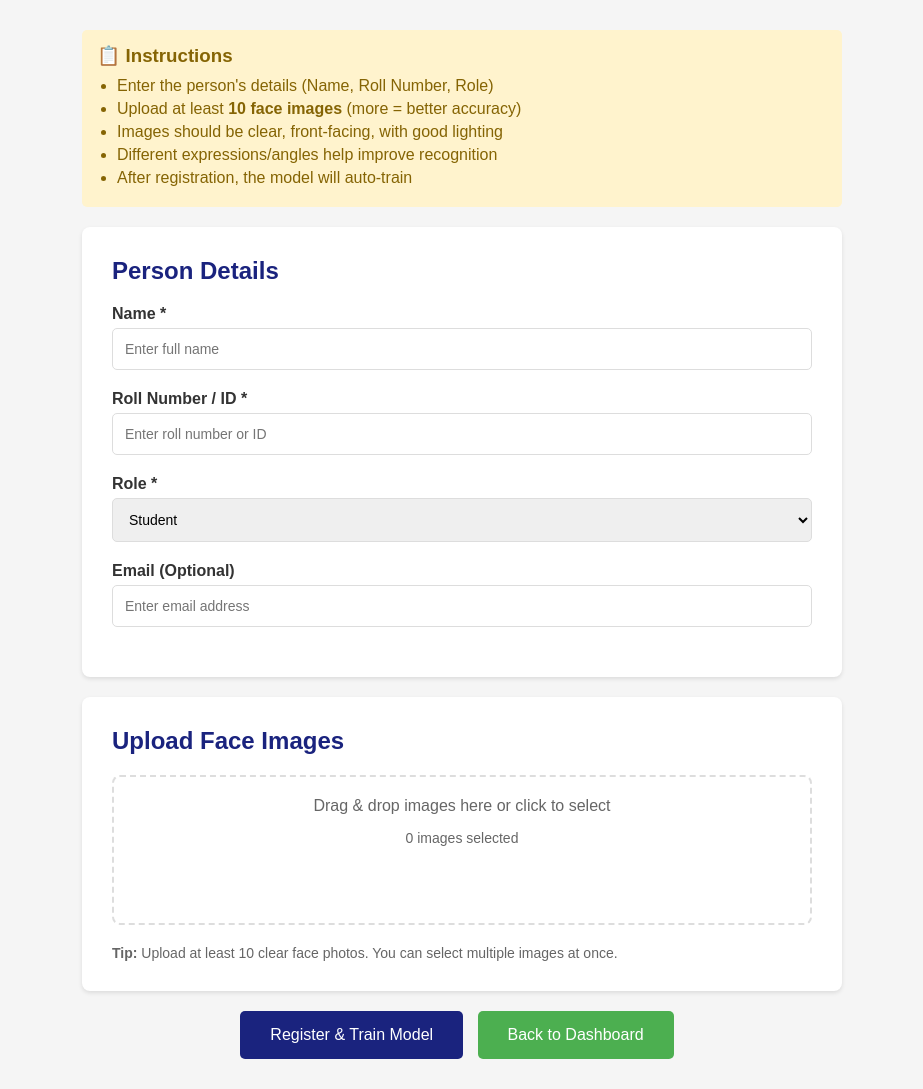
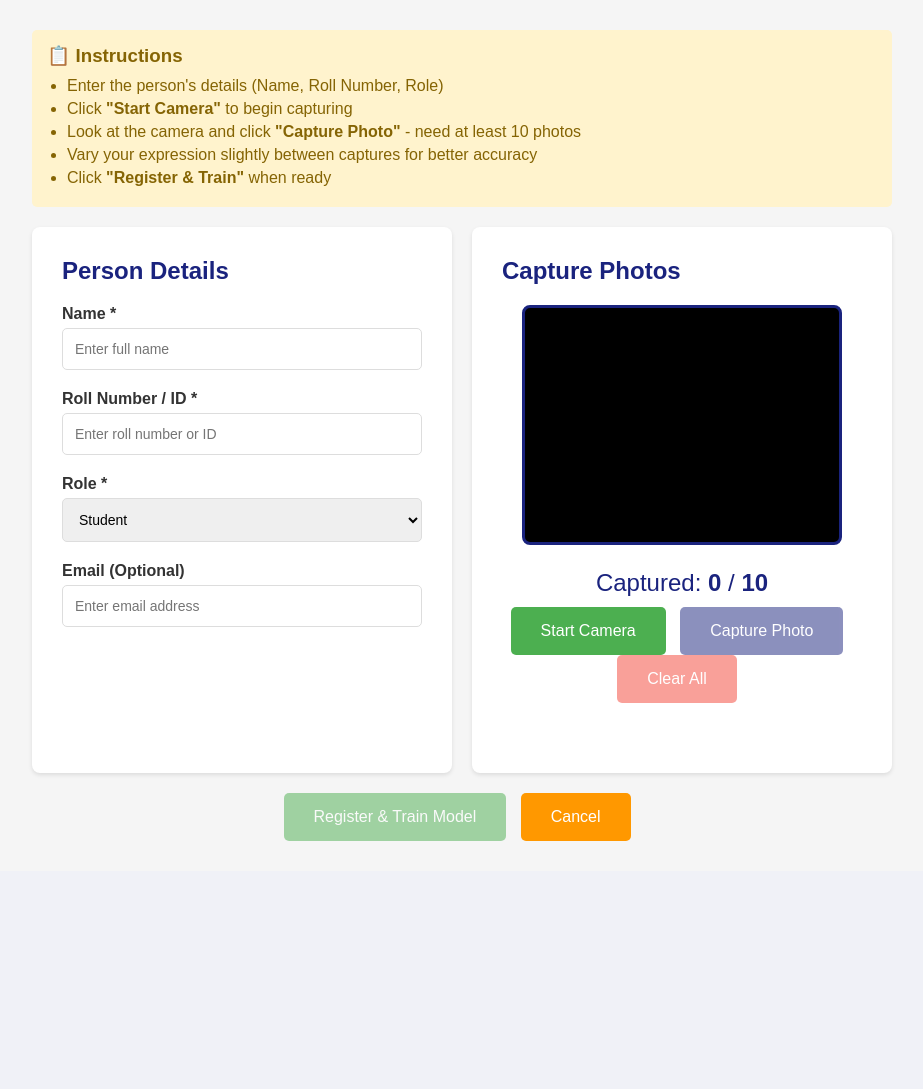
Before and after one commit to thirumalain186-collab/FaceID-Attendence-and-Alart-, a Flask app: page /register in a window 1280 px wide. Shown: the part 78-1167 px from the top of the page, without its empty margins (178-1101 px from the left). After the commit the page ends 919 px from the top, so only its background shows below. Run offline with Flask 3, Linux system fonts and the light colour scheme.

Commit message:
feat: Webcam capture for registration instead of upload

```diff
--- a/templates/register.html
+++ b/templates/register.html
@@ -11,20 +11,25 @@
         .header h1 { font-size: 24px; }
         .header a { color: white; text-decoration: none; padding: 10px 20px; background: rgba(255,255,255,0.2); border-radius: 5px; }
         .header a:hover { background: rgba(255,255,255,0.3); }
-        .container { max-width: 800px; margin: 30px auto; padding: 0 20px; }
+        .container { max-width: 900px; margin: 30px auto; padding: 0 20px; }
         .card { background: white; padding: 30px; border-radius: 8px; box-shadow: 0 2px 4px rgba(0,0,0,0.1); }
         .card h2 { color: #1a237e; margin-bottom: 20px; }
         .form-group { margin-bottom: 20px; }
         .form-group label { display: block; margin-bottom: 5px; color: #333; font-weight: 600; }
         .form-group input, .form-group select { width: 100%; padding: 12px; border: 1px solid #ddd; border-radius: 5px; font-size: 14px; }
-        .form-group input:focus, .form-group select:focus { outline: none; border-color: #1a237e; }
         .btn { padding: 15px 30px; border: none; border-radius: 5px; cursor: pointer; font-size: 16px; margin-right: 10px; }
         .btn-primary { background: #1a237e; color: white; }
         .btn-success { background: #4caf50; color: white; }
+        .btn-danger { background: #f44336; color: white; }
+        .btn-warning { background: #ff9800; color: white; }
         .btn:hover { opacity: 0.9; }
-        .preview-area { border: 2px dashed #ddd; padding: 20px; text-align: center; min-height: 150px; border-radius: 8px; margin-bottom: 20px; }
-        .preview-area img { max-width: 150px; max-height: 150px; margin: 5px; border-radius: 5px; }
-        .preview-area p { color: #666; }
+        .btn:disabled { opacity: 0.5; cursor: not-allowed; }
+        .camera-area { text-align: center; margin: 20px 0; }
+        #video { border: 3px solid #1a237e; border-radius: 8px; width: 320px; height: 240px; background: #000; }
+        #canvas { display: none; }
+        .preview-area { display: flex; flex-wrap: wrap; gap: 10px; justify-content: center; margin: 20px 0; }
+        .preview-area img { width: 80px; height: 80px; object-fit: cover; border-radius: 5px; border: 2px solid #ddd; }
+        .preview-area .captured-count { width: 80px; height: 80px; border: 2px dashed #1a237e; border-radius: 5px; display: flex; align-items: center; justify-content: center; color: #1a237e; font-weight: bold; }
         .message { padding: 15px; border-radius: 5px; margin-bottom: 20px; }
         .message.success { background: #d4edda; color: #155724; border: 1px solid #c3e6cb; }
         .message.error { background: #f8d7da; color: #721c24; border: 1px solid #f5c6cb; }
@@ -33,9 +38,10 @@
         .instructions h3 { margin-bottom: 10px; color: #856404; }
         .instructions ul { margin-left: 20px; color: #856404; }
         .instructions li { margin-bottom: 5px; }
-        .image-grid { display: flex; flex-wrap: wrap; gap: 10px; margin-top: 10px; }
-        .image-grid .img-thumb { width: 80px; height: 80px; object-fit: cover; border-radius: 5px; }
-        .count { font-size: 14px; color: #666; margin-top: 5px; }
+        .count-display { text-align: center; font-size: 24px; color: #1a237e; margin: 10px 0; }
+        .count-display span { font-weight: bold; }
+        .row { display: flex; gap: 20px; }
+        .row .card { flex: 1; }
     </style>
 </head>
 <body>
@@ -49,15 +55,16 @@
             <h3>📋 Instructions</h3>
             <ul>
                 <li>Enter the person's details (Name, Roll Number, Role)</li>
-                <li>Upload at least <strong>10 face images</strong> (more = better accuracy)</li>
-                <li>Images should be clear, front-facing, with good lighting</li>
-                <li>Different expressions/angles help improve recognition</li>
-                <li>After registration, the model will auto-train</li>
+                <li>Click <strong>"Start Camera"</strong> to begin capturing</li>
+                <li>Look at the camera and click <strong>"Capture Photo"</strong> - need at least 10 photos</li>
+                <li>Vary your expression slightly between captures for better accuracy</li>
+                <li>Click <strong>"Register & Train"</strong> when ready</li>
             </ul>
         </div>
 
         <div id="message"></div>
 
+        <div class="row">
             <div class="card">
                 <h2>Person Details</h2>
                 <form id="registerForm">
@@ -86,76 +93,113 @@
                 </form>
             </div>
 
-        <div class="card" style="margin-top: 20px;">
-            <h2>Upload Face Images</h2>
-            <div class="preview-area" id="dropZone">
-                <p>Drag & drop images here or click to select</p>
-                <input type="file" id="fileInput" multiple accept="image/*" style="display: none;">
-                <div class="image-grid" id="imagePreview"></div>
-                <p class="count" id="imageCount">0 images selected</p>
+            <div class="card">
+                <h2>Capture Photos</h2>
+                <div class="camera-area">
+                    <video id="video" autoplay playsinline></video>
+                    <canvas id="canvas"></canvas>
                 </div>
-            <p style="color: #666; font-size: 14px;">
-                <strong>Tip:</strong> Upload at least 10 clear face photos. You can select multiple images at once.
-            </p>
+
+                <div class="count-display">
+                    Captured: <span id="photoCount">0</span> / <span id="minPhotos">10</span>
+                </div>
+
+                <div style="text-align: center;">
+                    <button type="button" class="btn btn-success" id="startBtn" onclick="startCamera()">Start Camera</button>
+                    <button type="button" class="btn btn-primary" id="captureBtn" onclick="capturePhoto()" disabled>Capture Photo</button>
+                    <button type="button" class="btn btn-danger" id="clearBtn" onclick="clearPhotos()" disabled>Clear All</button>
+                </div>
+
+                <div class="preview-area" id="previewArea">
+                    <!-- Captured photos will appear here -->
+                </div>
+            </div>
         </div>
 
         <div style="margin-top: 20px; text-align: center;">
-            <button type="button" class="btn btn-primary" onclick="registerPerson()">Register & Train Model</button>
-            <button type="button" class="btn btn-success" onclick="location.href='/'">Back to Dashboard</button>
+            <button type="button" class="btn btn-success" id="registerBtn" onclick="registerPerson()" disabled>Register & Train Model</button>
+            <button type="button" class="btn btn-warning" onclick="location.href='/'">Cancel</button>
         </div>
     </div>
 
     <script>
-        let selectedFiles = [];
+        let stream = null;
+        let capturedPhotos = [];
 
-        const dropZone = document.getElementById('dropZone');
-        const fileInput = document.getElementById('fileInput');
-        const preview = document.getElementById('imagePreview');
-        const imageCount = document.getElementById('imageCount');
-
-        dropZone.addEventListener('click', () => fileInput.click());
-
-        dropZone.addEventListener('dragover', (e) => {
-            e.preventDefault();
-            dropZone.style.borderColor = '#1a237e';
+        async function startCamera() {
+            try {
+                stream = await navigator.mediaDevices.getUserMedia({
+                    video: { width: 320, height: 240 },
+                    audio: false
                 });
-
-        dropZone.addEventListener('dragleave', () => {
-            dropZone.style.borderColor = '#ddd';
-        });
-
-        dropZone.addEventListener('drop', (e) => {
-            e.preventDefault();
-            dropZone.style.borderColor = '#ddd';
-            handleFiles(e.dataTransfer.files);
-        });
-
-        fileInput.addEventListener('change', (e) => {
-            handleFiles(e.target.files);
-        });
-
-        function handleFiles(files) {
-            for (let file of files) {
-                if (file.type.startsWith('image/')) {
-                    selectedFiles.push(file);
+                document.getElementById('video').srcObject = stream;
+                document.getElementById('startBtn').disabled = true;
+                document.getElementById('captureBtn').disabled = false;
+                document.getElementById('clearBtn').disabled = false;
+                showMessage('Camera started! Capture at least 10 photos.', 'info');
+            } catch (err) {
+                showMessage('Camera error: ' + err.message, 'error');
             }
         }
+
+        function capturePhoto() {
+            const video = document.getElementById('video');
+            const canvas = document.getElementById('canvas');
+            const ctx = canvas.getContext('2d');
+
+            canvas.width = 200;
+            canvas.height = 200;
+            ctx.drawImage(video, 0, 0, 200, 200);
+
+            const dataUrl = canvas.toDataURL('image/jpeg', 0.9);
+            capturedPhotos.push(dataUrl);
+
             updatePreview();
+
+            const minPhotos = parseInt(document.getElementById('minPhotos').textContent);
+            if (capturedPhotos.length >= minPhotos) {
+                document.getElementById('registerBtn').disabled = false;
+                showMessage(capturedPhotos.length + ' photos captured! Ready to register.', 'success');
+            }
         }
 
         function updatePreview() {
+            const preview = document.getElementById('previewArea');
+            const count = capturedPhotos.length;
+            document.getElementById('photoCount').textContent = count;
+
             preview.innerHTML = '';
-            selectedFiles.forEach((file, index) => {
-                const reader = new FileReader();
-                reader.onload = (e) => {
+            capturedPhotos.forEach((photo, index) => {
                 const img = document.createElement('img');
-                    img.src = e.target.result;
-                    img.className = 'img-thumb';
+                img.src = photo;
                 preview.appendChild(img);
-                };
-                reader.readAsDataURL(file);
             });
-            imageCount.textContent = `${selectedFiles.length} images selected`;
+
+            // Add count indicator if not full
+            const minPhotos = parseInt(document.getElementById('minPhotos').textContent);
+            if (count < minPhotos) {
+                const placeholder = document.createElement('div');
+                placeholder.className = 'captured-count';
+                placeholder.textContent = count + '/' + minPhotos;
+                preview.appendChild(placeholder);
+            }
+        }
+
+        function clearPhotos() {
+            capturedPhotos = [];
+            updatePreview();
+            document.getElementById('registerBtn').disabled = true;
+            showMessage('Photos cleared.', 'info');
+        }
+
+        function stopCamera() {
+            if (stream) {
+                stream.getTracks().forEach(track => track.stop());
+                stream = null;
+            }
+            document.getElementById('video').srcObject = null;
+            document.getElementById('startBtn').disabled = false;
+            document.getElementById('captureBtn').disabled = true;
         }
 
         function showMessage(text, type) {
@@ -183,12 +227,13 @@
                 return;
             }
 
-            if (selectedFiles.length < 10) {
-                showMessage(`Please upload at least 10 images. Currently ${selectedFiles.length} selected.`, 'error');
+            if (capturedPhotos.length < 10) {
+                showMessage('Please capture at least 10 photos.', 'error');
                 return;
             }
 
-            showMessage('Registering person and uploading images...', 'info');
+            showMessage('Registering... Do not close this window.', 'info');
+            stopCamera();
 
             const formData = new FormData();
             formData.append('name', name);
@@ -196,8 +241,9 @@
             formData.append('role', role);
             if (email) formData.append('email', email);
 
-            selectedFiles.forEach((file, index) => {
-                formData.append('images', file);
+            capturedPhotos.forEach((photo, index) => {
+                const blob = dataURLtoBlob(photo);
+                formData.append('images', blob, `photo_${index}.jpg`);
             });
 
             try {
@@ -209,16 +255,13 @@
                 const data = await res.json();
 
                 if (data.success) {
-                    showMessage(`Success! ${escapeHtml(data.name)} registered with ${data.image_count} images. Training model...`, 'success');
-                    selectedFiles = [];
-                    updatePreview();
-                    document.getElementById('registerForm').reset();
+                    showMessage(`Success! ${escapeHtml(data.name)} registered with ${data.image_count} photos. Training model...`, 'success');
+                    capturedPhotos = [];
 
-                    if (data.training) {
                     setTimeout(() => {
-                            showMessage('Model trained successfully! You can now use attendance.', 'success');
-                        }, 2000);
-                    }
+                        alert('Registration complete! ' + data.name + ' can now use attendance.');
+                        window.location.href = '/';
+                    }, 3000);
                 } else {
                     showMessage('Error: ' + escapeHtml(data.error || 'Registration failed'), 'error');
                 }
@@ -226,6 +269,25 @@
                 showMessage('Error: ' + escapeHtml(e.message), 'error');
             }
         }
+
+        function dataURLtoBlob(dataurl) {
+            const arr = dataurl.split(',');
+            const mime = arr[0].match(/:(.*?);/)[1];
+            const bstr = atob(arr[1]);
+            let n = bstr.length;
+            const u8arr = new Uint8Array(n);
+            while (n--) {
+                u8arr[n] = bstr.charCodeAt(n);
+            }
+            return new Blob([u8arr], { type: mime });
+        }
+
+        // Stop camera when leaving page
+        window.addEventListener('beforeunload', () => {
+            if (stream) {
+                stream.getTracks().forEach(track => track.stop());
+            }
+        });
     </script>
 </body>
 </html>
```
Lines whose indentation alone changed are shown as unchanged.
